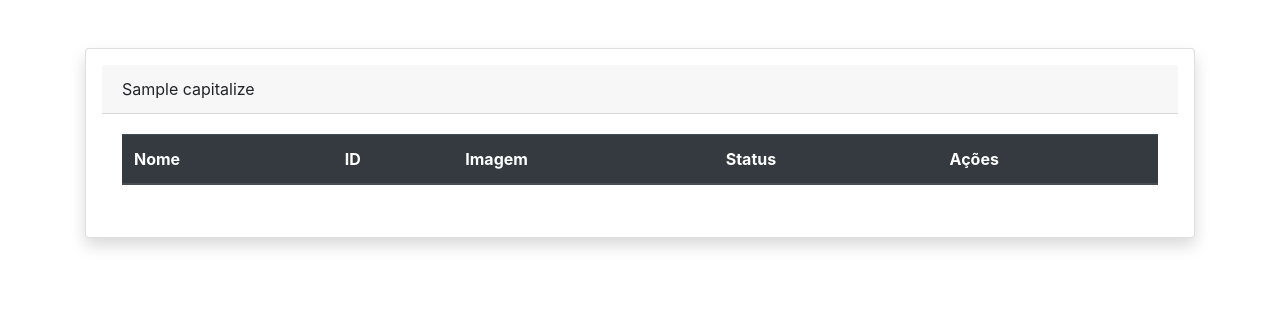
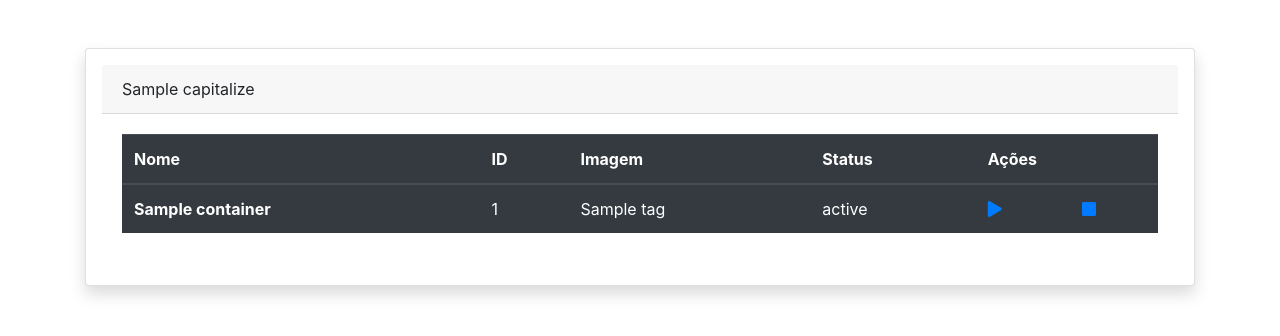
Before and after one commit to radylemes/dashboard, a Flask app: template templates/docker.html in a window 1280 px wide. Shown: the part 56-392 px from the top of the page. Run offline with Flask 2, Linux system fonts and the light colour scheme; the template is opened without the code that fills it: most values are stand-ins (such as "Sample title", 1, 10 or a date in 2020); lists and menus that the app fills with data are empty; parts of the project's set-up code (start-up, migrations or seed data) failed here and were passed over; some libraries are stand-ins or nearby versions.

Commit message:
Base projeto continuação

```diff
--- a/app.py
+++ b/app.py
@@ -20,9 +20,10 @@ app.register_blueprint(blueprints.jenkins.blueprint)
 @app.route('/', methods=[ 'GET'])
 def index():
     return flask.redirect('/docker')
+
 if __name__ == '__main__':
 
     os.environ['FLASK_APP'] = 'app.py'
     os.environ['FLASK_ENV'] = 'development'
 
-    app.run()
+    app.run( host='0.0.0.0')
--- a/templates/docker.html
+++ b/templates/docker.html
@@ -1,6 +1,7 @@
 {% extends 'index.html' %}
 
 {% block content %}
+
 <table class="table table-hover table-dark">
     <thead>
         <tr>
@@ -12,7 +13,29 @@
         </tr>
     </thead>
     <tbody>
+        {% for c in context.containers %}
+        <tr>
+            <th scope="row">{{c.name}}</th>
+            <td> {{ c.short_id }}</td>
+            <td> {{ c.image.tags[0] }}</td>
+            <td> {{ c.status }}</td>
+            <td>
+                <div class="row">
+                    <div class="col-6">
+                        <a href="/docker/start/{{ c.short_id }}">
+                        <i class="fas fa-play"> </i>
+                        </a>
+                    </div>
+                    <div class="col-6">
+                        <a href="/docker/stop/{{ c.short_id }}">
+                        <i class="fas fa-stop"> </i>
+                    </a>
+                    </div>
+                </div>
+            </td>
 
+        </tr>
+        {% endfor %}
     </tbody>
 </table>
 {% endblock %}
--- a/templates/index.html
+++ b/templates/index.html
@@ -6,6 +6,7 @@
     <meta name="viewport" content="width=device-width, initial-scale=1.0">
     <meta http-equiv="X-UA-Compatible" content="ie=edge">
     <title>Pyton | SysAdmin</title>
+    <link rel="stylesheet" href="https://use.fontawesome.com/releases/v5.8.2/css/all.css" integrity="sha384-oS3vJWv+0UjzBfQzYUhtDYW+Pj2yciDJxpsK1OYPAYjqT085Qq/1cq5FLXAZQ7Ay" crossorigin="anonymous">
     <link rel="stylesheet" href="https://stackpath.bootstrapcdn.com/bootstrap/4.3.1/css/bootstrap.min.css"
         integrity="sha384-ggOyR0iXCbMQv3Xipma34MD+dH/1fQ784/j6cY/iJTQUOhcWr7x9JvoRxT2MZw1T" crossorigin="anonymous">
 
```
Also changed, not shown: blueprints/docker.py (+6 -1 lines), requirements.txt (+8 -1 lines), 1 other file.
